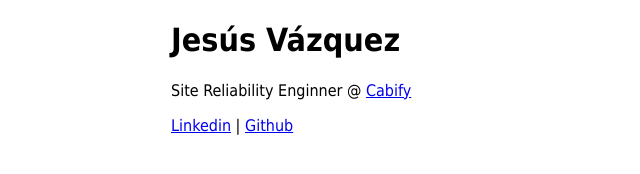
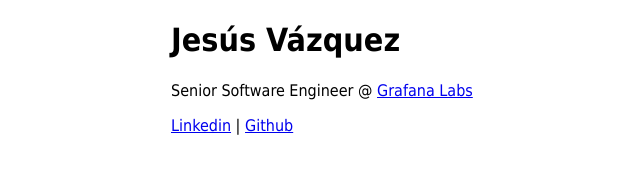
Before and after one commit to jesusvazquez/jesusvazquez.me, a plain HTML site: page index.html in a window 1280 px wide. Shown: the whole page, without its empty margins (189-829 px from the left). Drawn offline with Linux system fonts and the light colour scheme.

Commit message:
update role

```diff
--- a/index.html
+++ b/index.html
@@ -13,7 +13,9 @@
   </head>
   <body>
     <h1>Jesús Vázquez</h1>
-    <p>Site Reliability Enginner @ <a href="https://cabify.com/">Cabify</a></p>
+    <p>
+      Senior Software Engineer @ <a href="https://grafana.com/">Grafana Labs</a>
+    </p>
     <p>
       <a href="https://www.linkedin.com/in/jesusvazquezp">Linkedin</a> |
       <a href="https://github.com/jesusvazquez">Github</a>
```
